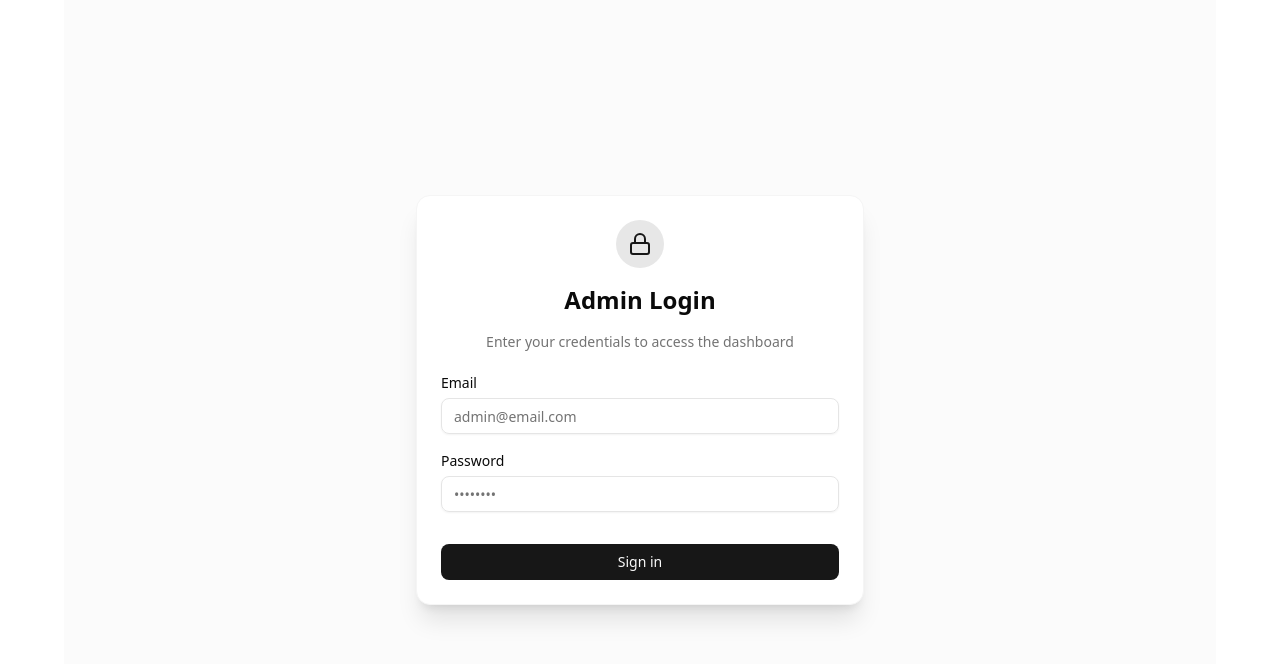
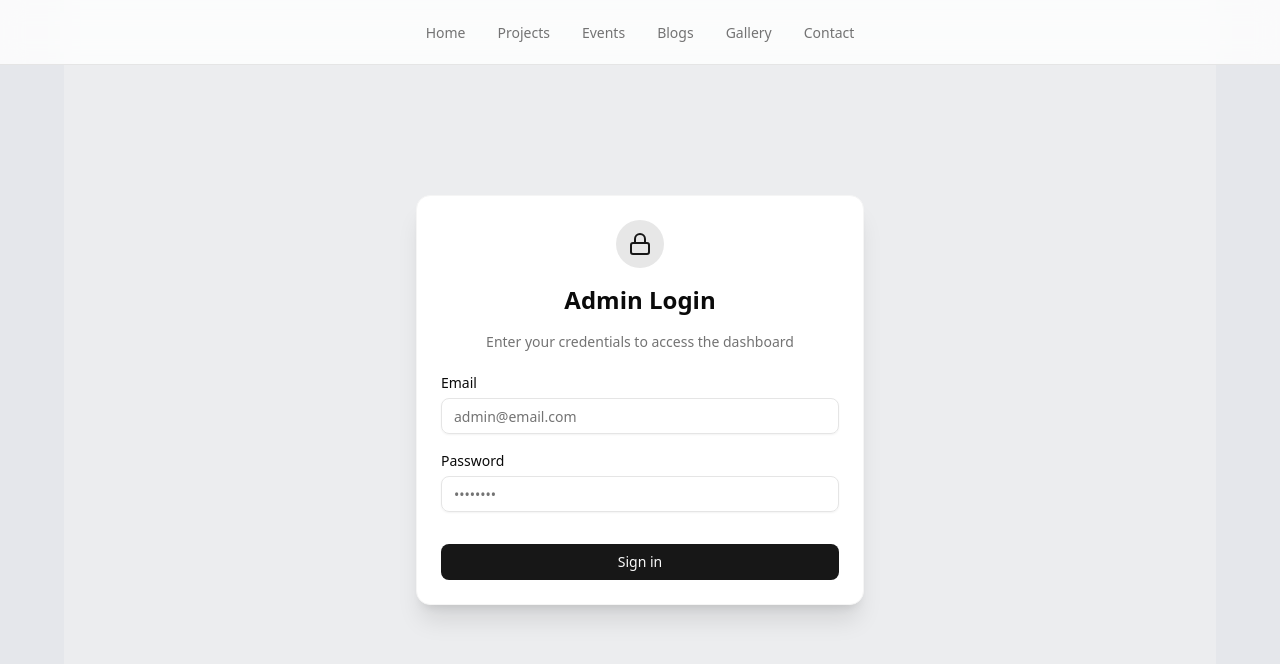
Before and after one commit to shalauddinahmedshipon/cms-portfolio-of-shipon-client, a Next.js app: page /login in a window 1280 px wide. Shown: the top 664 px of the page. Built offline with nearby package versions, Linux system fonts and the light colour scheme; no server answers.

Commit message:
about section done

```diff
--- a/src/app/(public-layout)/gallery/page.tsx
+++ b/src/app/(public-layout)/gallery/page.tsx
@@ -0,0 +1,11 @@
+import React from 'react';
+
+const GalleryPage = () => {
+    return (
+        <div>
+
+        </div>
+    );
+};
+
+export default GalleryPage;
--- a/src/app/(public-layout)/page.tsx
+++ b/src/app/(public-layout)/page.tsx
@@ -1,10 +1,11 @@
+import AboutSection from "@/components/modules/home/AboutSection";
 import HeroSection from "@/components/modules/home/HeroSection";
 
 async function getProfile() {
   try {
     const res = await fetch(`${process.env.NEXT_PUBLIC_API_URL}/profile`, {
       cache: "no-store",
-      next: { revalidate: 3600 }, // optional: ISR if data doesn't change often
+      next: { revalidate: 3600 },
     });
 
     if (!res.ok) {
@@ -24,12 +25,94 @@ export default async function HomePage() {
   const profile = await getProfile();
 
   return (
-    <main className="min-h-screen bg-background">
-      <div className="container mx-auto px-4 py-6">
-        <HeroSection profile={profile} />
-        {/* <Suspense fallback={<OtherSectionSkeleton />}>
-          <OtherSection />
-        </Suspense> */}
+    <main className="min-h-screen ">
+      <div className="container mx-auto ">
+        {/* Hero Section */}
+          <section className="w-full  bg-white pb-8 rounded-b-xl">
+           <HeroSection profile={profile} />
+          </section>
+
+
+        {/* Profile Summary / About Me */}
+        <section className="mt-8">
+          <AboutSection bio={profile.bio}/>
+        </section>
+
+        {/* Experience Timeline */}
+        <section className="mt-8">
+          <h2 className="text-3xl font-bold">Experience</h2>
+          {/* Experience content */}
+        </section>
+
+        {/* Skills */}
+        <section className="mt-8">
+          <h2 className="text-3xl font-bold">Skills</h2>
+          {/* Skills content */}
+        </section>
+
+        {/* Coding Profiles */}
+        <section className="mt-8">
+          <h2 className="text-3xl font-bold">Coding Profiles</h2>
+          {/* GitHub, LeetCode, etc. */}
+        </section>
+
+        {/* Featured Projects (2-3) */}
+        <section className="mt-8">
+          <div className="flex items-center justify-between mb-6">
+            <h2 className="text-3xl font-bold">Featured Projects</h2>
+            <a href="/projects" className="text-primary hover:underline">
+              View all projects →
+            </a>
+          </div>
+          {/* Featured projects cards */}
+        </section>
+
+        {/* Featured Events (2-3) */}
+        <section className="mt-8">
+          <div className="flex items-center justify-between mb-6">
+            <h2 className="text-3xl font-bold">Featured Events</h2>
+            <a href="/events" className="text-primary hover:underline">
+              View all events →
+            </a>
+          </div>
+          {/* Featured events cards */}
+        </section>
+
+        {/* Featured Blogs (2-3) */}
+        <section className="mt-8">
+          <div className="flex items-center justify-between mb-6">
+            <h2 className="text-3xl font-bold">Featured Blogs</h2>
+            <a href="/blogs" className="text-primary hover:underline">
+              View all blogs →
+            </a>
+          </div>
+          {/* Featured blogs cards */}
+        </section>
+
+        {/* Gallery Preview (4-6 images) */}
+        <section className="mt-8">
+          <div className="flex items-center justify-between mb-6">
+            <h2 className="text-3xl font-bold">Gallery</h2>
+            <a href="/gallery" className="text-primary hover:underline">
+              View full gallery →
+            </a>
+          </div>
+          {/* Gallery preview */}
+        </section>
+
+        {/* Achievements */}
+        <section className="mt-8">
+          <h2 className="text-3xl font-bold">Achievements</h2>
+          {/* Achievements content */}
+        </section>
+
+        {/* Contact CTA */}
+        <section className="mt-8 mb-16 text-center">
+          <h2 className="text-3xl font-bold mb-4">Let's Build Something Together</h2>
+          <a href="/contact" className="inline-block px-8 py-3 bg-primary text-primary-foreground rounded-full font-semibold hover:opacity-90 transition">
+            Contact Me
+          </a>
+        </section>
       </div>
     </main>
   );
--- a/src/app/layout.tsx
+++ b/src/app/layout.tsx
@@ -4,6 +4,7 @@ import "./globals.css";
 import { Providers } from "./providers";
 import { Toaster } from "@/components/ui/sonner";
 import AuthBootstrap from "@/components/providers/AuthBootstrap";
+import Navbar from "@/components/shared/Navbar";
 
 const geistSans = Geist({
   variable: "--font-geist-sans",
@@ -28,10 +29,11 @@ export default function RootLayout({
   return (
     <html lang="en">
       <body
-        className={`${geistSans.variable} ${geistMono.variable} min-h-screen bg-background text-foreground antialiased max-w-6xl mx-auto`}
+        className={`${geistSans.variable} ${geistMono.variable} min-h-screen bg-gray-200 text-foreground antialiased max-w-6xl mx-auto`}
       >
         <Providers>
           <AuthBootstrap/>
+           <Navbar />
           {children}
           <Toaster
   position="top-right"
--- /dev/null
+++ b/src/components/modules/home/AboutSection.tsx
@@ -0,0 +1,42 @@
+// components/modules/home/AboutSection.tsx
+"use client";
+
+import { Card, CardContent } from "@/components/ui/card";
+import { Button } from "@/components/ui/button";
+import { useState } from "react";
+
+interface AboutSectionProps {
+  bio?: string;
+}
+
+export default function AboutSection({ bio }: AboutSectionProps) {
+  const [isExpanded, setIsExpanded] = useState(false);
+
+  if (!bio) return null;
+
+  const PREVIEW_LENGTH = 200; // Adjust character limit as needed
+  const previewText = bio.slice(0, PREVIEW_LENGTH);
+  const shouldShowButton = bio.length > PREVIEW_LENGTH;
+
+  return (
+    <Card>
+      <CardContent className="pt-6">
+        <h2 className="text-3xl font-semibold mb-6">About Me</h2>
+        <p className="text-lg text-muted-foreground leading-relaxed whitespace-pre-line">
+          {isExpanded ? bio : previewText}
+          {!isExpanded && shouldShowButton && '...'}
+        </p>
+
+        {shouldShowButton && (
+          <Button
+            variant="link"
+            onClick={() => setIsExpanded(!isExpanded)}
+            className="mt-3 px-0 text-primary font-semibold"
+          >
+            {isExpanded ? 'See less' : 'See more'}
+          </Button>
+        )}
+      </CardContent>
+    </Card>
+  );
+}
--- a/src/components/modules/home/HeroSection.tsx
+++ b/src/components/modules/home/HeroSection.tsx
@@ -15,9 +15,10 @@ export default function HeroSection({ profile }: HeroSectionProps) {
   }
 
   return (
-    <section className="w-full pt-6">
-      {/* Banner */}
-      <div className="relative h-[220px] sm:h-[280px] md:h-[320px] rounded-xl overflow-hidden bg-muted">
+
+     <div>
+       {/* Banner */}
+      <div className="relative h-[220px] sm:h-[280px] md:h-[320px]  overflow-hidden bg-muted">
         {profile.bannerType === "VIDEO" ? (
           <video
             autoPlay
@@ -48,7 +49,7 @@ export default function HeroSection({ profile }: HeroSectionProps) {
         <div className="flex flex-col md:flex-row md:items-start md:justify-between gap-6">
           {/* Content Section - Left Side */}
           <div className="mt-6 text-center md:text-left max-w-4xl mx-auto md:mx-0 md:flex-1 order-2 md:order-1">
-            <h1 className="text-2xl md:text-3xl lg:text-4xl font-bold tracking-tight">
+            <h1 className="text-2xl sm:text-3xl lg:text-4xl font-semibold tracking-tight">
               {profile.name || "Your Name"}
             </h1>
 
@@ -89,6 +90,7 @@ export default function HeroSection({ profile }: HeroSectionProps) {
           </div>
         </div>
       </div>
-    </section>
+     </div>
+
   );
 }
--- /dev/null
+++ b/src/components/shared/Navbar.tsx
@@ -0,0 +1,76 @@
+// components/layout/Navbar.tsx
+"use client";
+
+import Link from "next/link";
+import { usePathname } from "next/navigation";
+import { useState, useEffect } from "react";
+import { cn } from "@/lib/utils";
+
+const navLinks = [
+  { href: "/", label: "Home" },
+  { href: "/project", label: "Projects" },
+  { href: "/event", label: "Events" },
+  { href: "/blog", label: "Blogs" },
+  { href: "/gallery", label: "Gallery" },
+  { href: "/contact", label: "Contact" },
+];
+
+export default function Navbar() {
+  const pathname = usePathname();
+  const [isVisible, setIsVisible] = useState(false);
+  const isHomePage = pathname === "/";
+
+  useEffect(() => {
+    const handleScroll = () => {
+      // Show navbar after scrolling past hero section (adjust threshold as needed)
+      const heroHeight = 600; // Adjust based on your actual hero section height
+      setIsVisible(window.scrollY > heroHeight);
+    };
+
+    window.addEventListener("scroll", handleScroll);
+    handleScroll(); // Check initial state
+
+    return () => window.removeEventListener("scroll", handleScroll);
+  }, []);
+
+  // Show navbar logic:
+  // - On home page: show after scrolling past hero
+  // - On other pages: always show
+  const shouldShow = !isHomePage || isVisible;
+
+  return (
+    <nav
+      className={cn(
+        "fixed top-0 left-0 right-0 z-50 transition-transform duration-300 bg-background/80 backdrop-blur-md border-b",
+        shouldShow ? "translate-y-0" : "-translate-y-full"
+      )}
+    >
+      <div className="container mx-auto px-4">
+        <div className="flex items-center justify-center h-16">
+          <ul className="flex items-center gap-8">
+            {navLinks.map((link) => {
+              const isActive = pathname === link.href;
+
+              return (
+                <li key={link.href}>
+                  <Link
+                    href={link.href}
+                    className={cn(
+                      "text-sm font-medium transition-colors hover:text-primary relative",
+                      isActive ? "text-primary" : "text-muted-foreground"
+                    )}
+                  >
+                    {link.label}
+                    {isActive && (
+                      <span className="absolute -bottom-[21px] left-0 right-0 h-0.5 bg-primary" />
+                    )}
+                  </Link>
+                </li>
+              );
+            })}
+          </ul>
+        </div>
+      </div>
+    </nav>
+  );
+}
```
